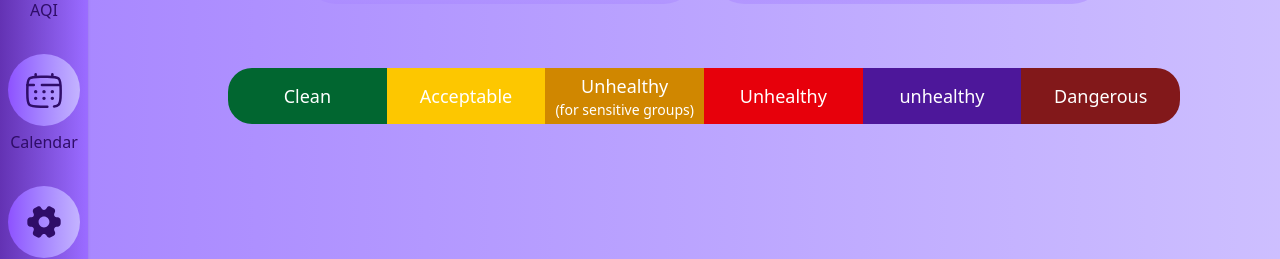
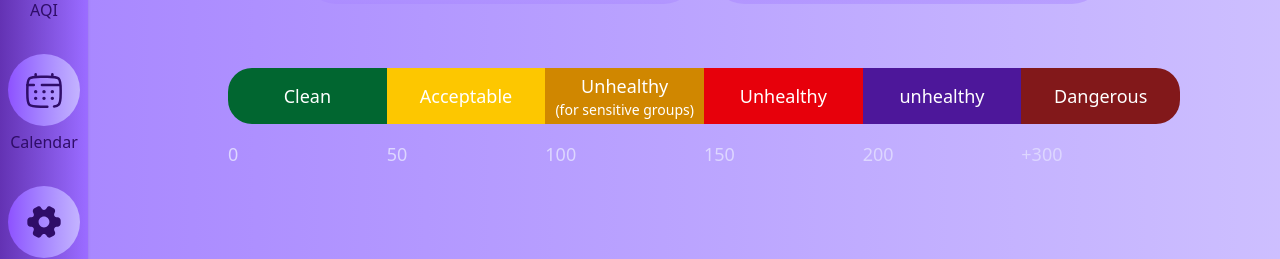
Before and after one commit to mahdibaderloo/weather-app, a React (Vite) app: page /air-quality in a window 1280 px wide. Shown: the part 514-773 px from the top of the page. Built offline with nearby package versions, Linux system fonts and the light colour scheme.

Commit message:
complete help for AQI

```diff
--- a/src/pages/AirQualityIndex.tsx
+++ b/src/pages/AirQualityIndex.tsx
@@ -35,7 +35,7 @@ export default function AirQualityIndex() {
         </div>
       </div>
 
-      <div className="mt-16 flex justify-center">
+      <div className="mt-16 flex flex-col justify-center items-center">
         <ul className="w-[85%] grid grid-cols-6 rounded-3xl overflow-hidden">
           <li className="bg-green-800 flex justify-center items-center text-white text-lg font-medium px-2 py-1">
             Clean
@@ -56,6 +56,16 @@ export default function AirQualityIndex() {
             Dangerous
           </li>
         </ul>
+
+        <ul className="w-[85%] grid grid-cols-6 mt-4">
+          <li className="text-violet-200 text-lg font-medium">0</li>
+          <li className="text-violet-200 text-lg font-medium">50</li>
+          <li className="text-violet-200 text-lg font-medium">100</li>
+          <li className="text-violet-200 text-lg font-medium">150</li>
+          <li className="text-violet-200 text-lg font-medium">200</li>
+          <li className="text-violet-200 text-lg font-medium">+300</li>
+          {/* <li className="text-white text-lg font-medium px-3 py-1">+</li> */}
+        </ul>
       </div>
     </div>
   );
```
